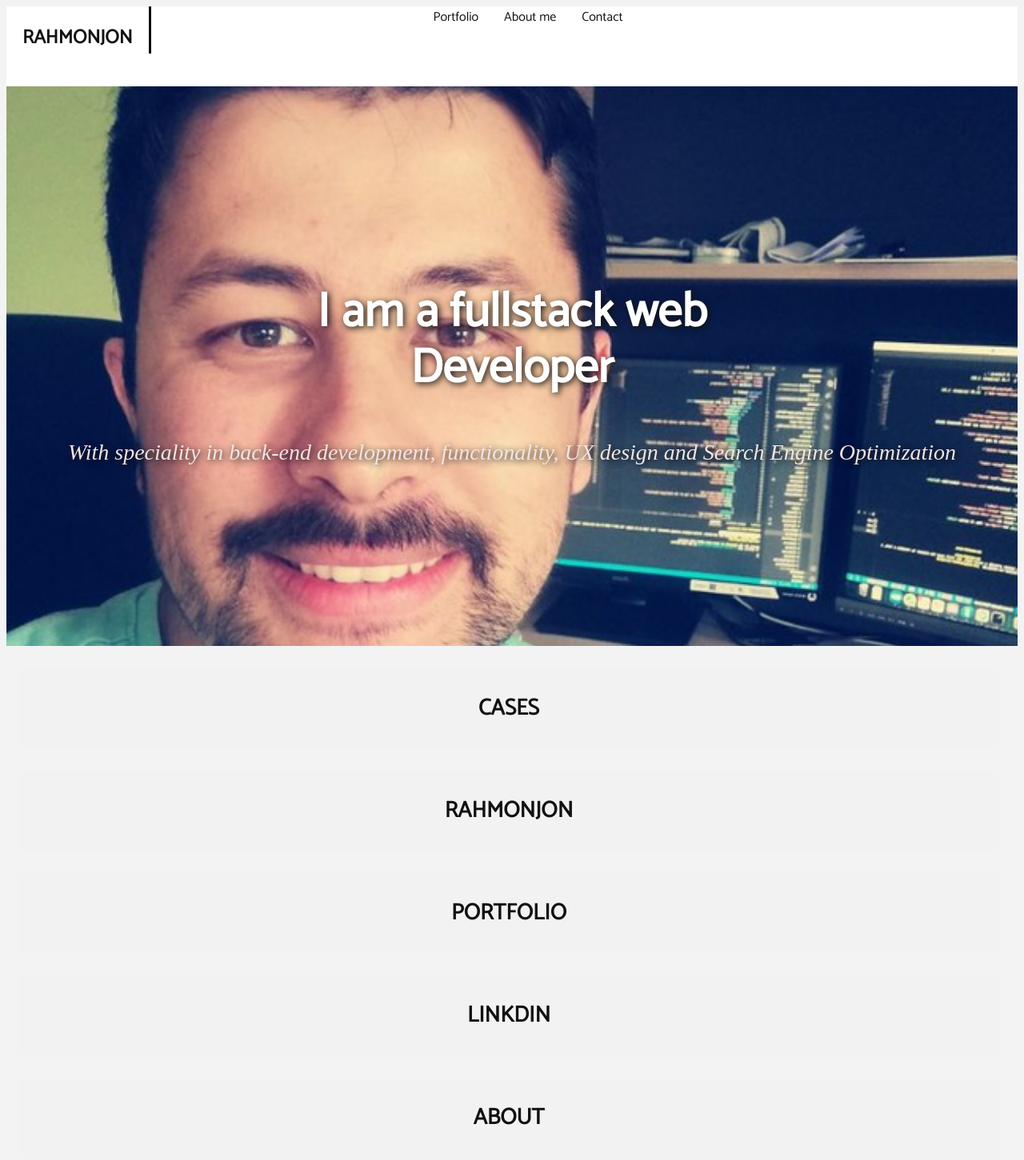
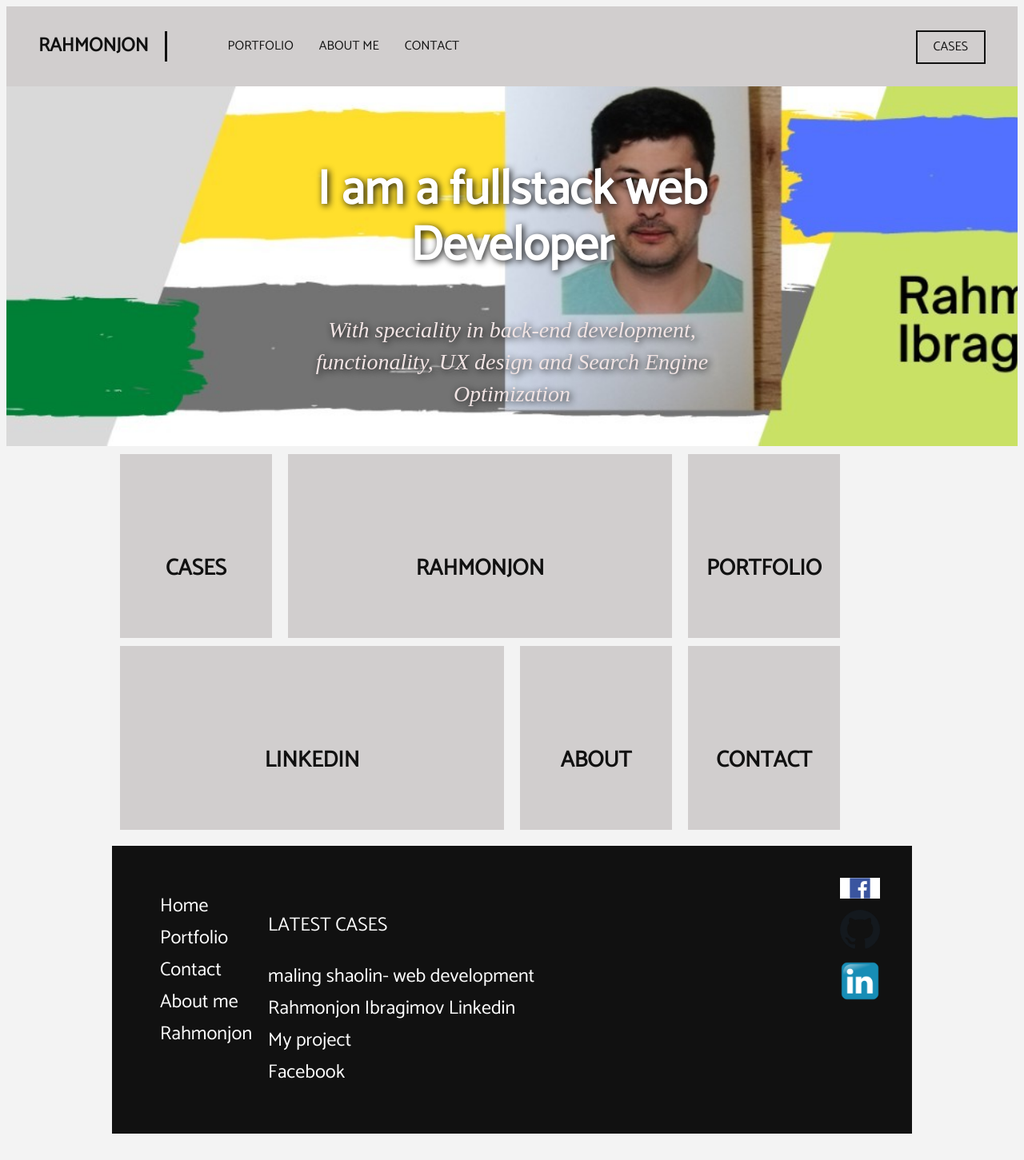
Before and after one commit to Rahmonjon22/my-html-css-website, a plain HTML site: page index.html in a window 1280 px wide. Shown: the top 1451 px of the page at 80% size. After the commit the page ends 1426 px from the top, so only its background shows below. Drawn offline with Linux system fonts and the light colour scheme.

Commit message:
to be updated further

```diff
--- a/index.css
+++ b/index.css
@@ -19,7 +19,7 @@ body {
     background-color: #f3f3f3;
 }
 header {
-    background-color: #fff;
+    background-color: #d1cece;
     width: 100%;
     height: 100px;
 }
@@ -50,17 +50,40 @@ header nav ul li a {
     font-family:  Catamaran;
     font-size: 16px;
     color: #111;
+    text-transform: uppercase;
 }
 header .header-cases {
     display: none;
 }
 @media only screen and (min-width: 1000px) {
     header .header-brand {
-        margin: 0 ;
+        margin: 31px 0;
         text-align: left;
-        padding: 20px 20px 0px;
+        line-height: 38px;
+        padding: 0px 20px 0 40px;
         border-right: 3px solid #111;
         float: left;
+    }
+    header nav ul {
+        margin:  20px 0px 0px 20px;
+        float: left;
+    }
+
+    header nav ul li a {
+        line-height: 60px;
+    }
+    header .header-cases {
+        display: block;
+        font-family: Catamaran;
+        font-size: 16px;
+        color: #111;
+        text-transform: uppercase;
+        line-height: 38px;
+        border: 2px solid #111;
+        float: right;
+        margin-right: 40px;
+        margin-top: 30px;
+        padding: 0 20px;
     }
 }
 .index-banner {
@@ -98,9 +121,9 @@ header .header-cases {
 }
 .index-links div {
     margin: 16px 16px 0;
-    width: calc(100% - 40px);
+    width: calc(100% - 32px);
     height: 100px;
-    background-color: #f2f2f2;
+    background-color: #d1cece;
 }
 
 .index-links div h3 {
@@ -111,7 +134,40 @@ header .header-cases {
     color: #111;
     text-align: center;
     text-transform: uppercase;
+}
 
+@media only screen and (min-width: 1000px) {
+    .wrapper {
+        width: 1000px;
+        margin: 0 auto;
+    }
+    .index-banner {
+        background-image: url('img/me.jpeg');
+        height: 450px;
+    }
+    .index-banner h1 {
+        display: block;
+        width: 560px;
+        margin: 0 auto;
+    }
+    .index-links {
+        overflow: hidden;
+    }
+    .index-links div {
+        margin: 10px 10px 0;
+        height: 230px;
+        background-color: #d1cece;
+        float: left;
+    }
+    .index-boxlink-square {
+        width: calc(25% - 60px) !important;
+    }
+    .index-boxlink-rectangle {
+        width: calc(50% - 20px) !important;
+    }
+    .index-links div h3 {
+        line-height: 230px;
+    }
 }
 /* Footer */
 footer {
@@ -147,3 +203,19 @@ footer ul li a {
     width: 100%;
     margin-bottom: 10px;
 }
+@media only screen and (min-width: 1000px) {
+    .footer-links-cases{
+        display: block;
+    }
+    .footer ul {
+
+        padding-right: 30px;
+    }
+    footer ul li p {
+        font-family: Catamaran;
+        font-size: 24px;
+        color: #fff;
+        line-height: 40px;
+        text-transform: uppercase;
+    }
+}
--- a/index.html
+++ b/index.html
@@ -22,6 +22,7 @@
             <a href="cases.html" class="header-cases">Cases</a>
         </nav>
     </header>
+
     <main>
         <section class="index-banner">
             <div class="vertical-center">
@@ -30,6 +31,7 @@
                 </h1>
             </div>
         </section>
+        <div class="wrapper">
             <section class="index-links">
                 <a href="#">
                     <div class="index-boxlink-square">
@@ -48,7 +50,7 @@
                 </a>
                 <a href="#">
                     <div class="index-boxlink-rectangle">
-                    <h3>Linkdin</h3>
+                        <h3>Linkedin</h3>
                     </div>
                 </a>
                 <a href="#">
@@ -61,9 +63,10 @@
                         <h3>Contact</h3>
                     </div>
                 </a>
-
             </section>
+        </div>
     </main>
+    <div class="wrapper">
         <footer>
             <ul class="footer-links-main">
                 <li><a href="">Home</a></li>
@@ -73,7 +76,9 @@
                 <li><a href="">Rahmonjon</a></li>
             </ul>
             <ul class="footer-links-cases">
-            <li>Latest cases</li>
+                <li>
+                    <p class="">Latest cases</p>
+                </li>
                 <li><a href="">maling shaolin- web development</a></li>
                 <li><a href="">Rahmonjon Ibragimov Linkedin</a></li>
                 <li><a href="">My project</a></li>
@@ -86,9 +91,8 @@
                     <img src="img/Linkedin_icon.svg.png" alt="Linkedin-icon">
                 </a>
             </div>
-
         </footer>
-
+    </div>
 </body>
 
 </html>
```
Also changed, not shown: 1 other file. Lines whose indentation alone changed are shown as unchanged.
